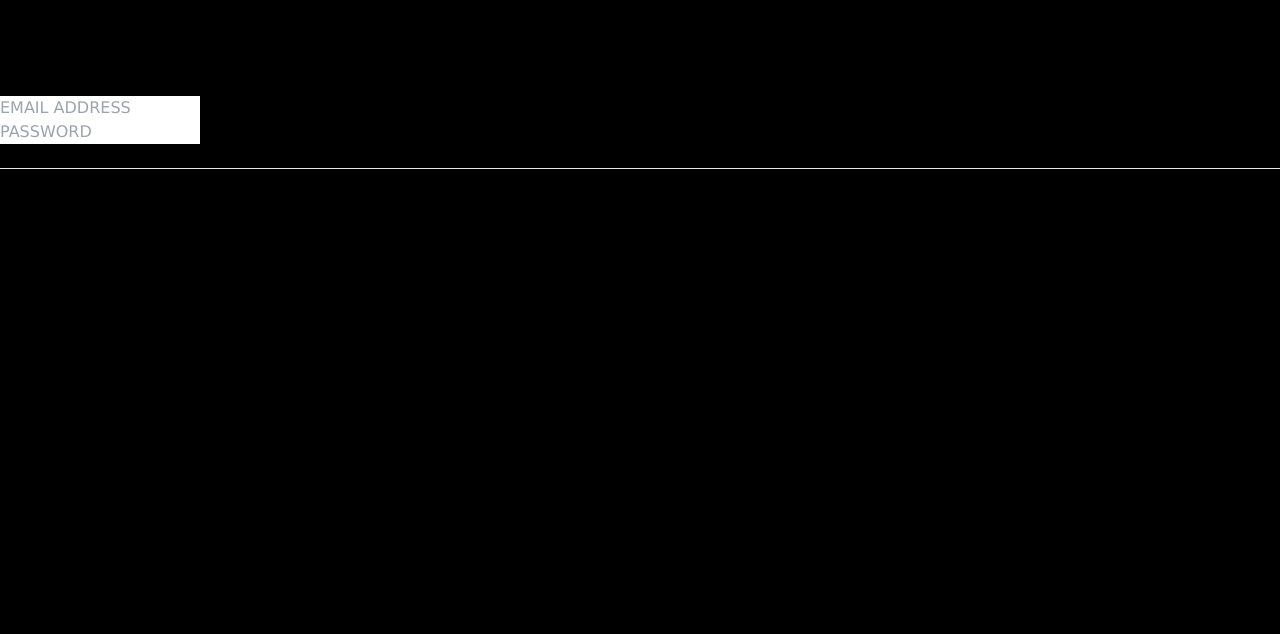
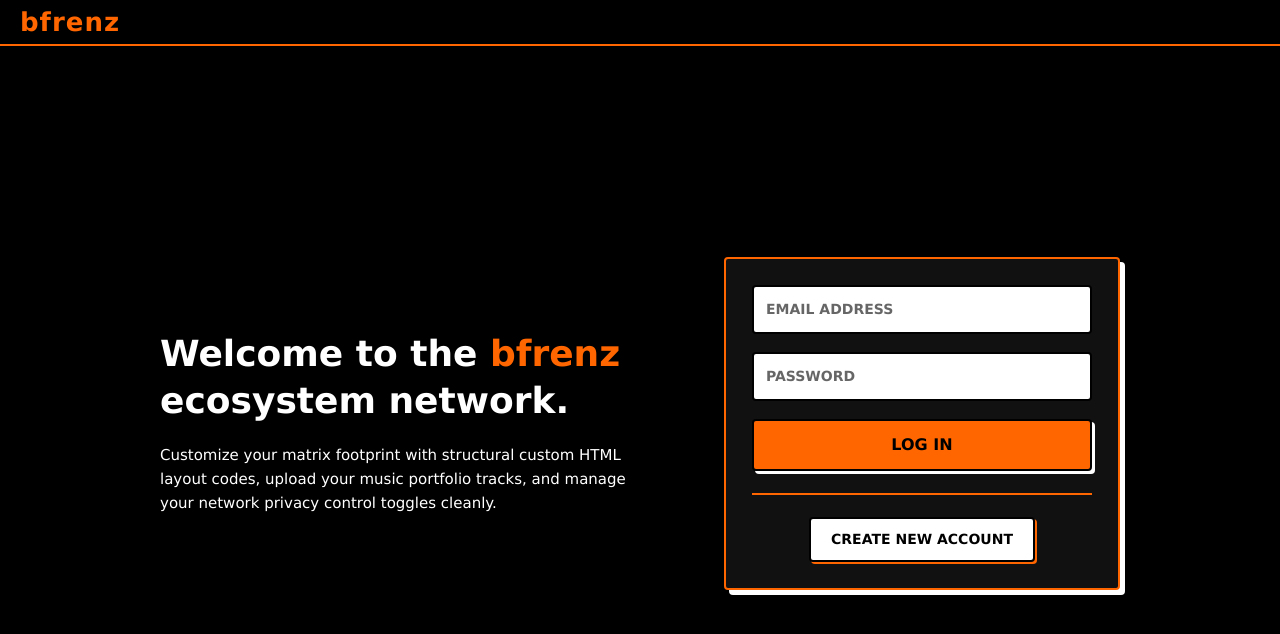
Before and after one commit to Dead-world/BFRENZ, a React (Vite) app: page / in a window 1280 px wide. Shown: the top 634 px of the page. Built offline with nearby package versions, Linux system fonts and the light colour scheme.

Commit message:
Good standing landing page

```diff
--- /dev/null
+++ b/src/pages/LandingPage.css
@@ -0,0 +1,204 @@
+/* 🕶️src/pages/LandingPage.css - RE-ENGINEERED RETRO ORANGE/BLACK THEME */
+
+.landing-wrapper {
+  background-color: #000000 !important;
+  color: #ffffff !important;
+  min-height: 100vh !important;
+  display: flex !important;
+  flex-direction: column !important;
+  font-family: 'Courier New', monospace !important;
+}
+
+/* 🧭 ECOSYSTEM NAVBAR UPPER BARS */
+.landing-navbar {
+  background-color: #000000 !important;
+  padding: 12px 20px !important;
+  display: flex !important;
+  justify-content: space-between !important;
+  align-items: center !important;
+  border-bottom: 2px solid #FF6600 !important;
+  height: 46px !important;
+}
+
+.landing-logo-text {
+  color: #FF6600 !important;
+  font-size: 26px !important;
+  font-weight: bold !important;
+  letter-spacing: 1px !important;
+  text-decoration: none !important;
+}
+
+/* Grid Canvas Constraints */
+.landing-content-split {
+  display: flex !important;
+  max-width: 1000px !important;
+  width: 100% !important;
+  margin: auto !important;
+  padding: 40px 20px !important;
+  justify-content: space-between !important;
+  align-items: center !important;
+  gap: 40px !important;
+  box-sizing: border-box !important;
+}
+
+.landing-hero-text {
+  flex: 1 !important;
+  max-width: 500px !important;
+}
+
+.landing-hero-title {
+  font-size: 36px !important;
+  font-weight: 800 !important;
+  color: #ffffff !important;
+  margin-bottom: 18px !important;
+  line-height: 1.3 !important;
+}
+
+.landing-hero-title span {
+  color: #FF6600 !important;
+}
+
+.landing-hero-subtitle {
+  font-size: 15px !important;
+  color: #ffffff !important;
+  line-height: 1.6 !important;
+}
+
+/* 📦 RETRO 3D ORANGE LOGIN PANEL CARD */
+.landing-login-card {
+  background-color: #111112 !important;
+  border: 2px solid #FF6600 !important;
+  border-radius: 4px !important;
+  padding: 26px !important;
+  width: 100% !important;
+  max-width: 396px !important;
+  box-shadow: 5px 5px 0px #ffffff !important;
+  box-sizing: border-box !important;
+}
+
+.landing-form-group {
+  margin-bottom: 18px !important;
+}
+
+/* White Input Boxes fields */
+.landing-input {
+  width: 100% !important;
+  box-sizing: border-box !important;
+  background-color: #ffffff !important;
+  color: #000000 !important;
+  border: 2px solid #000000 !important;
+  padding: 12px !important;
+  border-radius: 4px !important;
+  font-size: 14px !important;
+  font-weight: bold !important;
+  outline: none !important;
+  font-family: inherit !important;
+}
+
+.landing-input:focus {
+  border-color: #FF6600 !important;
+  box-shadow: 0 0 4px #FF6600 !important;
+}
+
+.landing-input::placeholder {
+  color: #666666 !important;
+}
+
+/* 🚀 SUBMIT BLOCK TRIGGERS OVERRIDES */
+.landing-submit-btn {
+  background-color: #FF6600 !important;
+  color: #000000 !important;
+  border: 2px solid #000000 !important;
+  padding: 12px !important;
+  width: 100% !important;
+  font-size: 16px !important;
+  font-weight: bold !important;
+  border-radius: 4px !important;
+  cursor: pointer !important;
+  transition: transform 0.05s ease, box-shadow 0.05s ease !important;
+  display: block !important;
+  text-align: center !important;
+  box-shadow: 3px 3px 0px #ffffff !important;
+  font-family: inherit !important;
+  text-transform: uppercase !important;
+}
+
+.landing-submit-btn:active {
+  transform: translate(1px, 1px) !important;
+  box-shadow: 1px 1px 0px #ffffff !important;
+}
+
+.landing-submit-btn:hover {
+  filter: brightness(1.1) !important;
+}
+
+.landing-submit-btn:disabled {
+  background-color: #555555 !important;
+  color: #888888 !important;
+  box-shadow: none !important;
+  cursor: not-allowed !important;
+  transform: none !important;
+  border-color: #333333 !important;
+}
+
+.landing-divider {
+  height: 2px !important;
+  background-color: #FF6600 !important;
+  margin: 22px 0 !important;
+  border: none !important;
+}
+
+/* Clean White Route Switch Button */
+.landing-signup-route-btn {
+  background-color: #ffffff !important;
+  color: #000000 !important;
+  border: 2px solid #000000 !important;
+  padding: 10px 20px !important;
+  font-size: 14px !important;
+  font-weight: bold !important;
+  border-radius: 4px !important;
+  cursor: pointer !important;
+  text-decoration: none !important;
+  display: block !important;
+  width: max-content !important;
+  margin: 0 auto !important;
+  box-shadow: 2px 2px 0px #FF6600 !important;
+  text-transform: uppercase !important;
+}
+
+.landing-signup-route-btn:active {
+  transform: translate(1px, 1px) !important;
+  box-shadow: 1px 1px 0px #FF6600 !important;
+}
+
+.landing-signup-route-btn:hover {
+  background-color: #eeeeee !important;
+}
+
+.landing-error-box {
+  text-align: center !important;
+  margin-top: 14px !important;
+  font-size: 12px !important;
+  font-weight: bold !important;
+  color: #ffffff !important;
+  background-color: #E41E3F !important;
+  padding: 10px !important;
+  border-radius: 4px !important;
+  border: 2px solid #000000 !important;
+  box-shadow: 2px 2px 0px #ffffff !important;
+}
+
+@media (max-width: 768px) {
+  .landing-content-split {
+    flex-direction: column !important;
+    text-align: center !important;
+    padding-top: 20px !important;
+    gap: 30px !important;
+  }
+  .landing-hero-title {
+    font-size: 26px !important;
+  }
+  .landing-login-card {
+    max-width: 100% !important;
+  }
+}
--- a/src/pages/LandingPage.jsx
+++ b/src/pages/LandingPage.jsx
@@ -1,12 +1,12 @@
 import React, { useState } from 'react';
 import { supabase } from '../supabaseClient';
-import { useAuth } from '../hooks/useAuth'; // Double-check this hook import is present too
-import { Link, useNavigate } from 'react-router-dom'; // ⭐ FIXED: Make sure useNavigate is included here!
-
+import { useAuth } from '../hooks/useAuth';
+import { Link, useNavigate } from 'react-router-dom';
+import './LandingPage.css'; // ⭐ FIXED: Separate CSS stylesheet import cleans up browser text loading
 
 export default function LandingPage() {
   const navigate = useNavigate();
-  const { user } = useAuth(); // ⭐ NEW INJECTION: Reads active session state from your pipeline context
+  const { user } = useAuth();
   const [email, setEmail] = useState('');
   const [password, setPassword] = useState('');
   const [isSubmitting, setIsSubmitting] = useState(false);
@@ -51,7 +51,6 @@ export default function LandingPage() {
     }
   };
 
-  // ⭐ NEW INJECTION: Handles safe logout directly from the landing card box layout
   const executeLogoutPipeline = async () => {
     setIsSubmitting(true);
     try {
@@ -66,21 +65,21 @@ export default function LandingPage() {
     } finally {
       await supabase.auth.signOut();
       setIsSubmitting(false);
-      window.location.reload(); // Refresh canvas states cleanly
+      window.location.reload();
     }
   };
 
-    return (
+  return (
     <div className="landing-wrapper">
 
-      {/* 🧭 NAVIGATION HEADER STRIP */}
+      {/* 🧭 NAVIGATION HEADER BAR */}
       <nav className="landing-navbar">
         <div>
           <Link to="/" className="landing-logo-text">bfrenz</Link>
         </div>
       </nav>
 
-      {/* Main split feature screen grid */}
+      {/* Main split features grid layout */}
       <div className="landing-content-split">
 
         {/* Left Hand: Typography details blocks */}
@@ -93,10 +92,10 @@ export default function LandingPage() {
           </p>
         </div>
 
-        {/* Right Hand: Dynamic High-Contrast Card Panel */}
+        {/* Right Hand: High-Contrast Boxy Panel */}
         <div className="landing-login-card">
           {user ? (
-            /* ⭐ CASE A: ACTIVE SESSION VIEW (AUTHENTICATED LOGOUT INTERFACE) */
+            /* 🔓 SESSION ACTIVE PORTAL CARD */
             <div style={{ textAlign: 'center' }}>
               <h2 style={{ fontSize: '18px', color: '#ffffff', marginBottom: '12px', fontWeight: 'bold' }}>
                 SESSION ACTIVE
@@ -105,7 +104,6 @@ export default function LandingPage() {
                 Logged in as: {user.email}
               </p>
 
-              {/* Boxy Retro 3D Log Out Button */}
               <button
                 className="landing-submit-btn"
                 onClick={executeLogoutPipeline}
@@ -122,7 +120,7 @@ export default function LandingPage() {
               </Link>
             </div>
           ) : (
-            /* ⭐ CASE B: VACANT SESSION VIEW (UNAUTHENTICATED LOGIN INTERFACE) */
+            /* 🔒 LOG IN CREDENTIALS COLLECTION PANEL */
             <>
               <form onSubmit={executeLoginPipeline}>
                 <div className="landing-form-group">
@@ -149,12 +147,10 @@ export default function LandingPage() {
                   />
                 </div>
 
-                {/* Orange Execution Submit Button */}
                 <button
                   type="submit"
                   className="landing-submit-btn"
                   disabled={isSubmitting}
-                  onClick={executeLoginPipeline}
                 >
                   {isSubmitting ? 'Authenticating...' : 'Log In'}
                 </button>
@@ -168,7 +164,6 @@ export default function LandingPage() {
 
               <hr className="landing-divider" />
 
-              {/* White Redirection Action Link */}
               <Link to="/register" className="landing-signup-route-btn">
                 Create New Account
               </Link>
```
